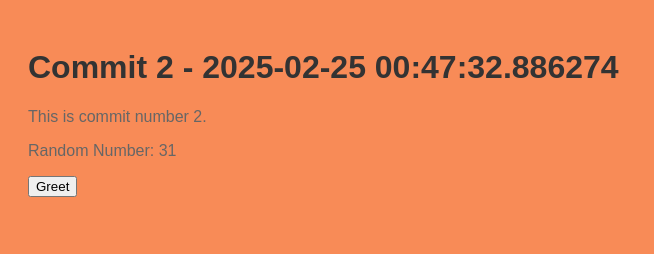
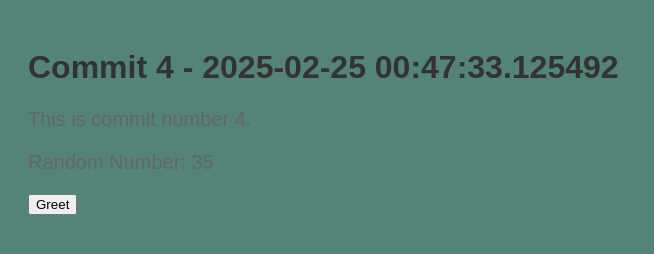
Before and after one commit to stiffs95/myrep-repo-20250225004722, a plain HTML site: page index.html in a window 1280 px wide. Shown: the whole page, without its empty margins (0-654 px from the left). Drawn offline with Linux system fonts and the light colour scheme.

Commit message:
📝 Commit 4 with HTML, CSS, and JS

```diff
--- a/index.html
+++ b/index.html
@@ -2,13 +2,13 @@
     <!DOCTYPE html>
     <html>
     <head>
-        <title>Commit 2 - 2025-02-25 00:47:32.886274</title>
+        <title>Commit 4 - 2025-02-25 00:47:33.125492</title>
         <link rel="stylesheet" href="style.css">
     </head>
     <body>
-        <h1>Commit 2 - 2025-02-25 00:47:32.886274</h1>
-        <p>This is commit number 2.</p>
-        <p>Random Number: 31</p>
+        <h1>Commit 4 - 2025-02-25 00:47:33.125492</h1>
+        <p>This is commit number 4.</p>
+        <p>Random Number: 35</p>
         <button onclick="greet()">Greet</button>
         <script src="script.js"></script>
     </body>
--- a/script.js
+++ b/script.js
@@ -2,4 +2,4 @@
     function greet() {
         alert('Hello from commit ' + commitNumber + '!');
     }
-    var commitNumber = 2;
+    var commitNumber = 4;
--- a/style.css
+++ b/style.css
@@ -1,7 +1,7 @@
 
     body {
         font-family: Arial, sans-serif;
-        background-color: #f88b57;
+        background-color: #548378;
         padding: 20px;
     }
     h1 {
@@ -9,5 +9,5 @@
     }
     p {
         color: #666;
-        font-size: 16px;
+        font-size: 20px;
     }
```
